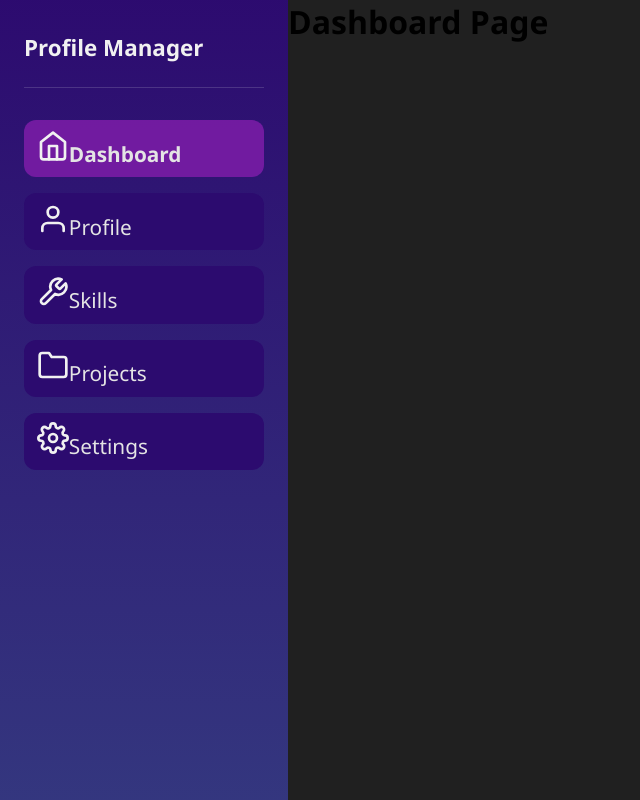
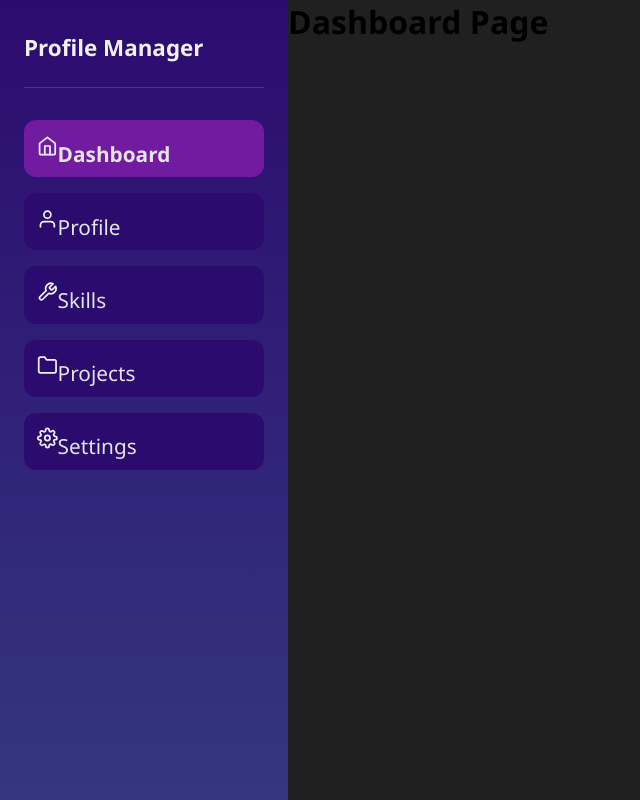
Before and after one commit to tinsaetemesgen/personal-profile-manager, a React (Vite) app: page / in a window 1280 px wide. Shown: the whole page, without its empty margins (0-640 px from the left). Built offline with nearby package versions, Linux system fonts and the light colour scheme.

Commit message:
Updated sidebar styling

```diff
--- a/src/Components/Sidebar/Sidebar.css
+++ b/src/Components/Sidebar/Sidebar.css
@@ -5,9 +5,15 @@
 }
 
 .icon {
+<<<<<<< HEAD
   width: 2rem;
   height: 2rem;
   color: #f1f1f1;
+=======
+    width: 2rem;
+    height: 2rem;
+    color: #f1f1ff;
+>>>>>>> 097c03b (Updated sidebar styling)
 }
 
 .sidebar {
```
